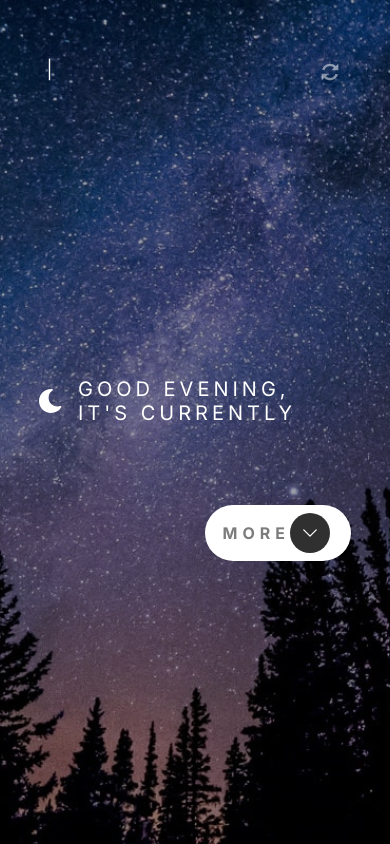
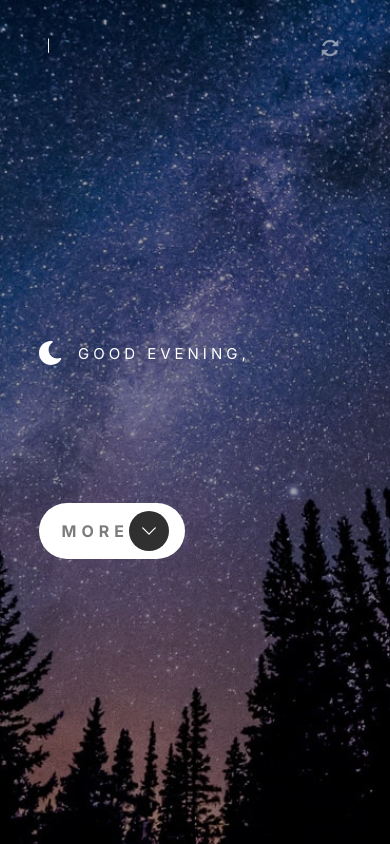
Before and after one commit to 0alola0/Clock-app, a React (Vite) app: page / in a window 390 px wide. Built offline with nearby package versions, Linux system fonts and the light colour scheme; no server answers.

Commit message:
responsive styling

```diff
--- a/src/App.css
+++ b/src/App.css
@@ -1,5 +1,12 @@
 @import url('https://fonts.googleapis.com/css2?family=Inter:wght@400;700&display=swap');
 
+:root{
+  --header: 200px;
+  --sm-header: 56px;
+  --lg-text: 24px;
+  --md-text: 20px;
+  --zone: 40px;
+}
 .App{
   width: 100%;
 }
@@ -29,7 +36,7 @@
 }
 .welcomer-text{
   font-weight: 400;
-  font-size: 20px;
+  font-size: var(--md-text);
   letter-spacing: 4px;
   margin: 0;
 }
@@ -39,17 +46,17 @@
 }
 .time{
   font-weight: 700;
-  font-size: 200px;
+  font-size: var(--header);
   margin: 0;
 }
 .zone{
   font-weight: 300;
-  font-size: 40px;
+  font-size: var(--zone);
 }
 .location{
   margin: 0;
   font-weight: 700;
-  font-size: 24px;
+  font-size: var(--lg-text);
   letter-spacing: 4.8px;
 }
 .toggle-out{
@@ -58,7 +65,7 @@
   justify-content: space-between;
   align-items: flex-end;
   font-weight: 700;
-  font-size: 24px;
+  font-size: 16px;
   letter-spacing: 4.8px;
 }
 .toggle-btn{
@@ -75,7 +82,7 @@
   text-transform: uppercase;
   font-weight: 700;
   font-size: 16px;
-  padding-right: 21px;
+  padding-right: 16px;
   box-sizing: border-box;
 }
 .toggle-btn>img{
@@ -92,7 +99,7 @@
   transform: rotate(180deg);
 }
 .details-div{
-  margin-top: 56px;
+  margin-top: var(--sm-header);
 }
 
 .details-wrapper{
@@ -116,7 +123,61 @@
 }
 .detail-bold-text{
   font-weight: 700;
-  font-size: 56px;
+  font-size: var(--sm-header);
   margin: 0;
   margin-bottom: 42px;
 }
+@media only screen and (max-width: 900px){
+  :root{
+    --header: 175px;
+    --sm-header: 40px;
+    --lg-text: 18px;
+    --md-text: 18px;
+    --zone: 32px;
+  }
+  .toggle-out{
+    flex-direction: column;
+    align-items: flex-start;
+    justify-content: space-between;
+    height: 164px;
+  }
+  .watch-wrapper{
+    padding-top: 388px;
+  }
+  .details-left{
+    border: none;
+  }
+}
+@media only screen and (max-width: 630px){
+  :root{
+    --header: 100px;
+    --sm-header: 20px;
+    --lg-text: 15px;
+    --md-text: 15px;
+    --zone: 15px;
+  }
+  .temporaryText{
+    display: none;
+  }
+  .watch-wrapper{
+    padding-top: 227px;
+  }
+  .inner-detail{
+    display: flex;
+    align-items: flex-start;
+    justify-content: space-between;
+    margin-top: 16px;
+  }
+  .details-wrapper{
+    flex-direction: column;
+    padding-top: 32px;
+    padding-bottom: 48px;
+  }
+  .details-left{
+    margin: 0;
+  }
+  .detail-bold-text, .detail-meek-text{
+    margin: 0;
+  }
+
+}
--- a/src/components/Watch.jsx
+++ b/src/components/Watch.jsx
@@ -43,7 +43,7 @@ const Watch = () => {
         <div className="watch-wrapper">
             <div className="welcomer">
                 <img src={word=="EVENING"? "/assets/desktop/icon-moon.svg" : "/assets/desktop/icon-sun.svg"} alt="" />
-                <h3 className="welcomer-text"> GOOD {word}, IT'S CURRENTLY</h3>
+                <h3 className="welcomer-text"> GOOD {word}, <span className="temporaryText">IT'S CURRENTLY</span></h3>
             </div>
             <div className="time-wrapper">
                 <h1 className="time">{currentTime}</h1>
--- a/src/components/styleModules/Quote.module.css
+++ b/src/components/styleModules/Quote.module.css
@@ -1,3 +1,6 @@
+*{
+    font-size: 18px;
+}
 .wrapper{
     display: flex;
     flex-direction: column;
@@ -17,7 +20,6 @@
     color: white;
     font-weight: 400;
     line-height: 28px;
-    font-size: 18px;
 }
 .btn{
     background-color: transparent;
@@ -27,6 +29,13 @@
 .author{
     margin: 0;
     font-weight: 700;
-    font-size: 18px;
     color: white;
 }
+@media only screen and (max-width: 630px){
+    *{
+        font-size: 12px;
+    }
+    .wrapper{
+        padding-top: 32px;
+    }
+}
```
